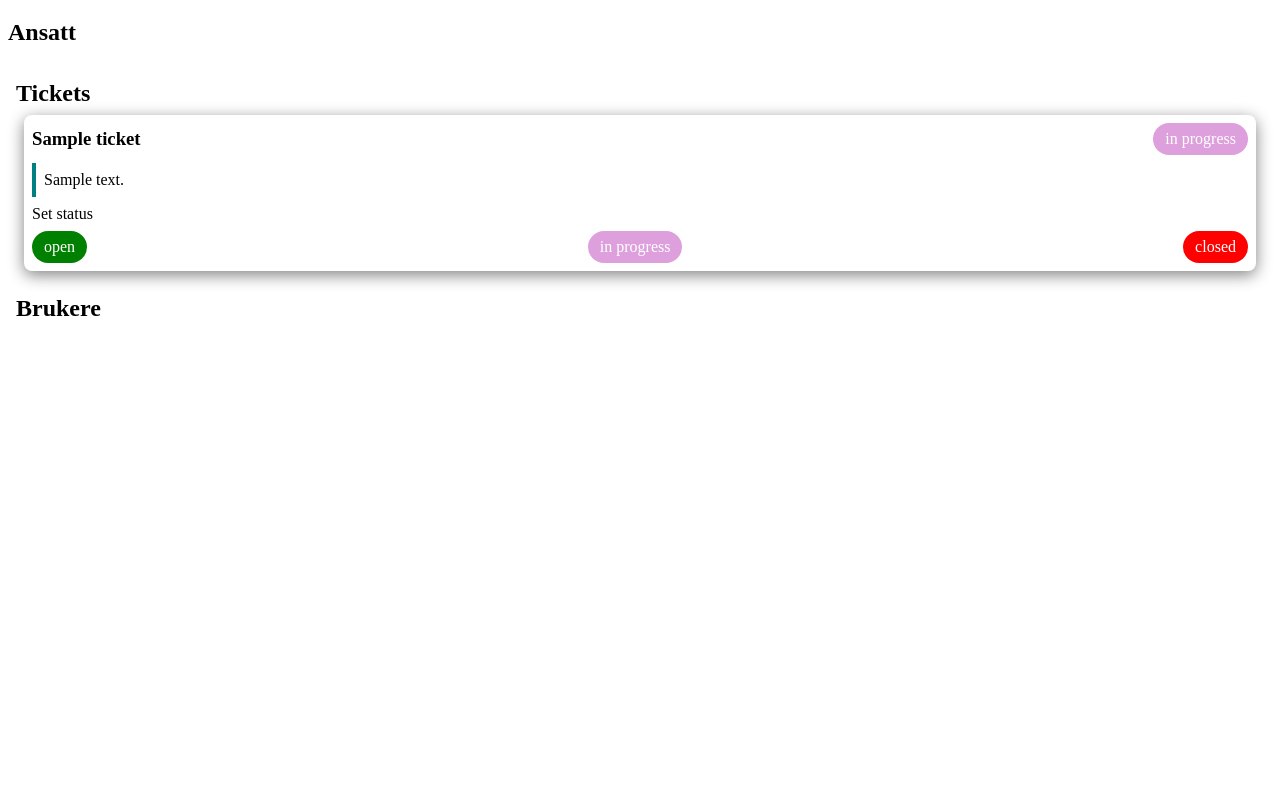
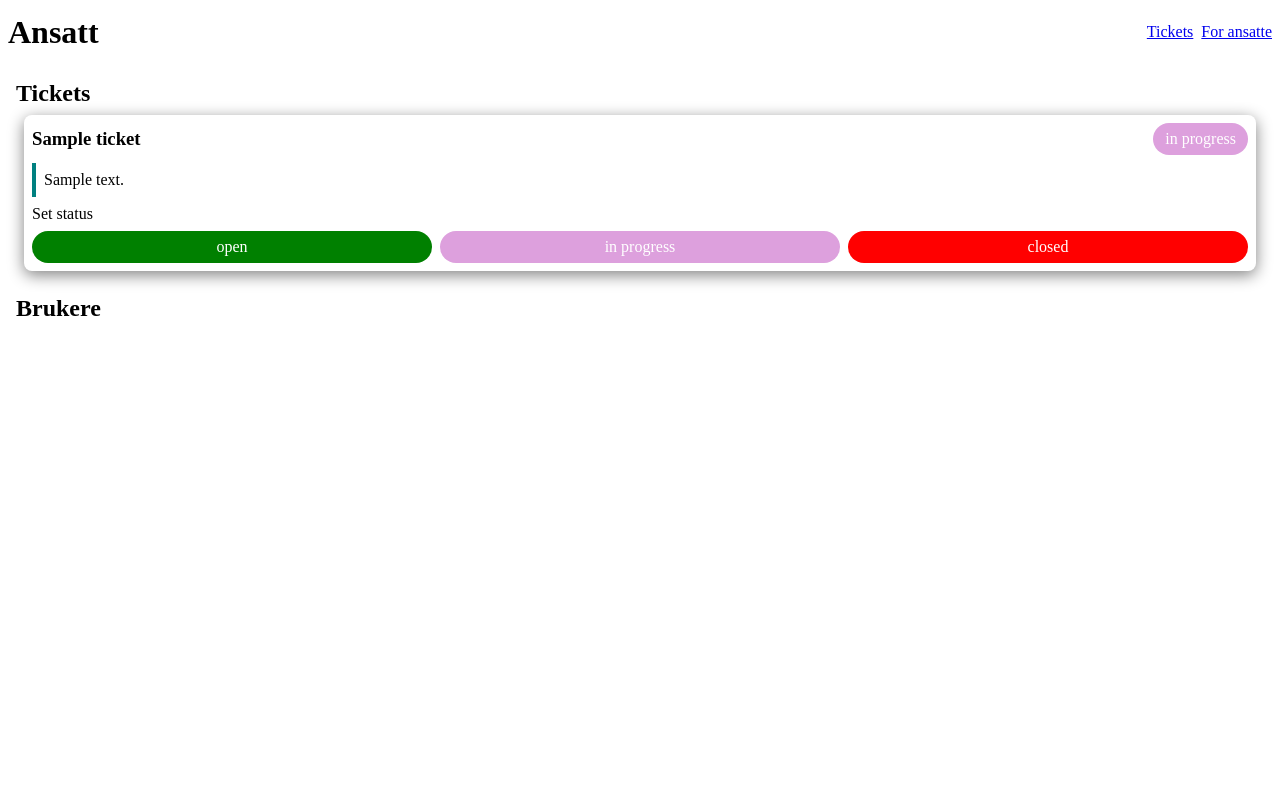
Before and after one commit to Bakkemo257/Oppdraguke19, a Flask app: template templates/ansatt.html in a window 1280 px wide. Run offline with Flask 3, Linux system fonts and the light colour scheme; the template is opened without the code that fills it: most values are stand-ins (such as "Sample title", 1, 10 or a date in 2020).

Commit message:
Added base template

```diff
--- /dev/null
+++ b/static/base.css
@@ -0,0 +1,26 @@
+body, html {
+  height: 100%;
+  margin: 0;
+}
+
+body {
+  display: flex;
+  flex-direction: column;
+}
+
+header {
+  display: flex;
+  flex-direction: row;
+  gap: .5rem;
+  height: 3rem;
+  padding: .5rem;
+  align-items: center;
+  justify-content: space-between;
+
+  &>nav {
+    display: flex;
+    flex-direction: row;
+    align-items: center;
+    gap: .5rem;
+  }
+}
--- a/templates/ansatt.html
+++ b/templates/ansatt.html
@@ -1,15 +1,9 @@
-<!DOCTYPE html>
-<html lang="en">
-<head>
-  <meta charset="UTF-8">
-  <meta name="viewport" content="width=device-width, initial-scale=1.0">
-  <title>Ansatt</title>
+{% extends 'base.html' %}
+
+{% block title %}Ansatt{% endblock %}
+
+{% block head %}
   <style>
-    html, body {
-      margin: 0;
-      height: 100%;
-    }
-
     h1, h2, h3, p {
       margin: 0;
     }
@@ -47,17 +41,6 @@
       }
     }
 
-    header {
-      display: flex;
-      flex-direction: row;
-      align-items: center;
-      height: 3rem;
-      padding: .5rem;
-      &>h1 {
-        font-size: 1.5rem;
-      }
-    }
-
     section {
       padding: .5rem;
     }
@@ -91,14 +74,19 @@
       display: flex;
       flex-direction: row;
       gap: .5rem;
-      justify-content: space-between;
+
+      & .status {
+        flex: 1;
+      }
     }
   </style>
-</head>
-<body>
-  <header>
-    <h1>Ansatt</h1>
-  </header>
+{% endblock %}
+
+{% block header %}
+  <h1>Ansatt</h1>
+{% endblock %}
+
+{% block content %}
   <main>
     <section>
       <h2>Tickets</h2>
@@ -130,5 +118,4 @@
       <h2>Brukere</h2>
     </section>
   </main>
-</body>
-</html>
+{% endblock %}
--- /dev/null
+++ b/templates/base.html
@@ -0,0 +1,20 @@
+<!DOCTYPE html>
+<html lang="en">
+<head>
+  <meta charset="UTF-8">
+  <meta name="viewport" content="width=device-width, initial-scale=1.0">
+  <title>{% block title %}{% endblock %}</title>
+  <link rel="stylesheet" href="/static/base.css">
+  {% block head %}{% endblock %}
+</head>
+<body>
+  <header>
+    {% block header %}{% endblock %}
+    <nav>
+      <a href="{{ url_for('ticket') }}">Tickets</a>
+      <a href="{{ url_for('login') }}">For ansatte</a>
+    </nav>
+  </header>
+  {% block content %}{% endblock %}
+</body>
+</html>
```
